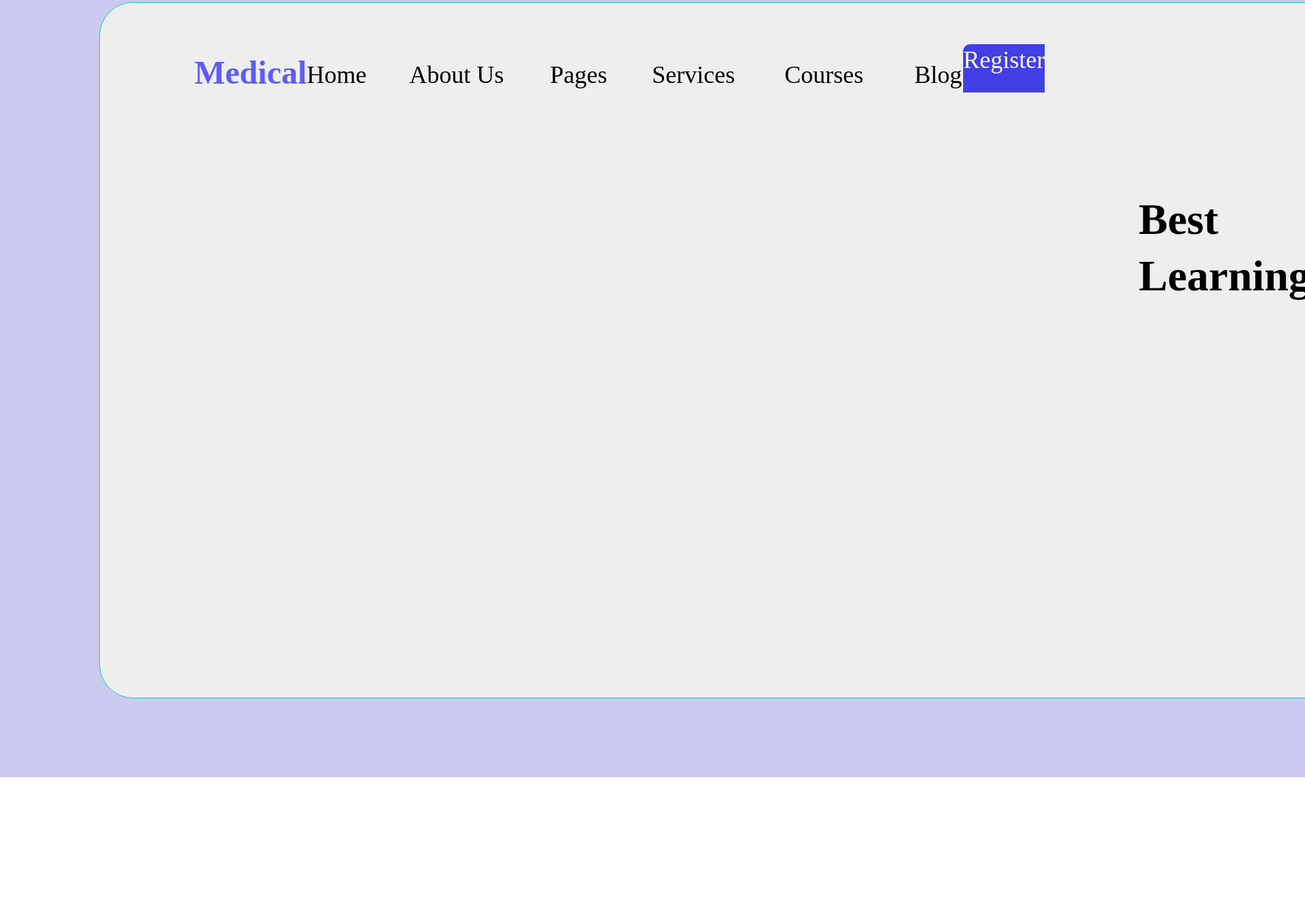
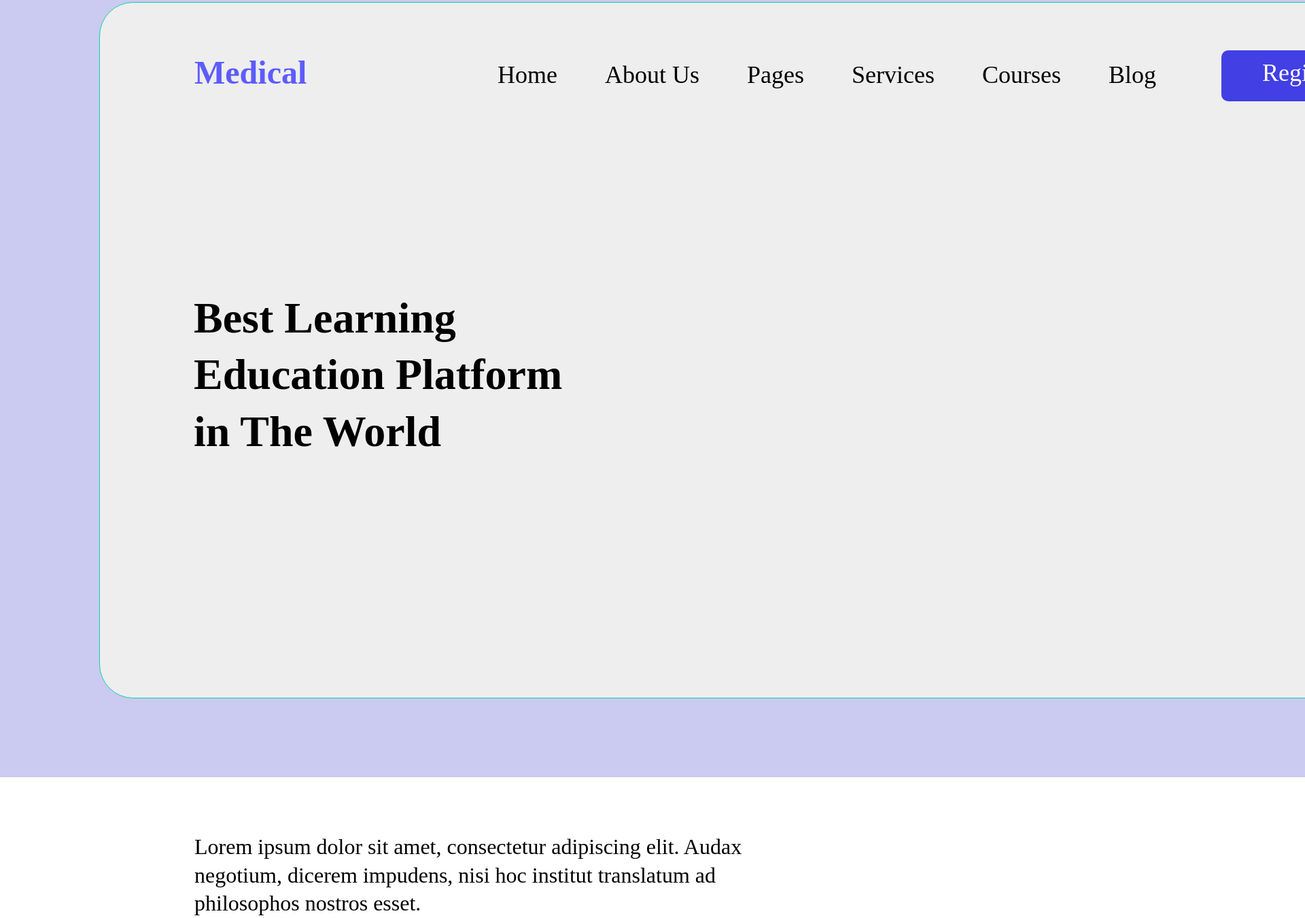
Before and after one commit to bmerga/hales, a plain HTML site: page index.html in a window 1280 px wide. Shown: the part 112-1462 px from the top of the page at 68% size, 1920 px wide, since content can reach past the window. Before the commit the page ends 1255 px from the top, so only its background shows below. Drawn offline with Linux system fonts and the light colour scheme.

Commit message:
added midle section

```diff
--- a/index.css
+++ b/index.css
@@ -58,8 +58,7 @@ p, h1, h2, h3, h4, h5, h6 {
      }
 .first-child {
   display: flex;
-  justify-content: space-between;
-  flex-direction: row;
+  flex-direction: column;
   width: 1990px;
   height: 1024px;
   top: 115px;
@@ -70,8 +69,14 @@ p, h1, h2, h3, h4, h5, h6 {
   background-color: #EEEEEE;
   border: solid #0bd1b0 1px
   }
+.nav {
+    display: flex;
+    flex-direction: row;
+    justify-content: space-between;
+    width: 1890px;
+  }
 .medical {
-  width: 185px;
+  width: 350px;
   height: 51px;
   margin-top: 72px;
   margin-left: 139px;
@@ -86,10 +91,9 @@ p, h1, h2, h3, h4, h5, h6 {
   }
 .home {
   display: flex;
-  align-content: space-between;
   margin-top: 83px;
   height: 47px;
-  gap: 50px;
+  gap: 70px;
   opacity: 0px;
   font-family: DM Sans;
   font-size: 36px;
@@ -97,56 +101,45 @@ p, h1, h2, h3, h4, h5, h6 {
   line-height: 46.87px;
   color:#000000;
       }
-.home1 {
-  width: 101px;
-  left: 538px;
-      }
-.aboutus {
-  width: 157px;
-  left: 699px;
-  }
-.pages {
-  width: 100px;
-  left: 916px;
-  }
-.services {
-  width: 145px;
-  left: 1076px;
- }
-.courses {
-  width: 141px;
-  left: 1281px;
-  }
-.blog {
-  width: 72px;
-  left: 1482px;
-  }
 .register {
-  border-radius: 10px 0px 0px 0px;
+  text-align: center;
+  padding: 10px;
+  border-radius: 10px 10px 10px 10px;
   width: 240px;
-  height: 71px;
-  margin-top: 61px;
-  left: 1671px;
-  gap: 0px;
+  height: 75px;
+  margin-top: 70px;
   opacity: 0px;
   font-family: DM Sans;
   font-size: 36px;
   font-weight: 500;
   line-height: 46.87px;
-  text-align: left;
   color: #FFFFFF;
   background-color: #423FE5;
   }
-.best {
-display: flex;
+.middle {
   width: 609px;
   height: 255px;
   margin-top: 277px;
   margin-left: 138px;
-gap: 00px;
+  gap: 0px;
   opacity: 0px;
   font-family: DM Sans;
   font-size: 64px;
   font-weight: 700;
   line-height: 83.33px;
+  text-align: left;
   }
+.lorem {
+  width: 821px;
+  height: 126px;
+  margin-top: 549px;
+  margin-left: 139px;
+  gap: 0px;
+  opacity: 0px;
+  font-family: DM Sans;
+  font-size: 32px;
+  font-weight: 400;
+  line-height: 41.66px;
+  text-align: left;
+
+  }
--- a/index.html
+++ b/index.html
@@ -1,15 +1,18 @@
 <!DOCTYPE html>
 <html lang="en">
+
 <head>
   <meta charset="UTF-8">
   <meta name="viewport" content="width=device-width, initial-scale=1.0">
-    <link rel="stylesheet" type="text/css" href="index.css"/>
+  <link rel="stylesheet" type="text/css" href="index.css" />
   <title>Project One</title>
 </head>
+
 <body>
   <div class="flex-container">
     <div class="first-child">
-          <div class="first-cild medical"> Medical</div>
+      <div class="nav">
+        <div class="medical"> Medical</div>
         <div class="home">
           <div class="home1">Home</div>
           <div class="aboutus">About Us</div>
@@ -19,12 +22,19 @@
           <div class="blog">Blog</div>
         </div>
         <div class="register"> Register</div>
-          <div class="best">
-             <p class="best1"> Best Learning</p>
-             <p class="education"> Education Platform </p>
-             <p class="in"> in The World</p>
+      </div>
+      <div class="middle">
+        <div> Best Learning
+          Education Platform
+          in The World</div>
+      </div>
+      <div class="lorem">
+        <div>Lorem ipsum dolor sit amet, consectetur adipiscing elit.
+          Audax negotium, dicerem impudens, nisi hoc institut
+          translatum ad philosophos nostros esset.</div>
       </div>
     </div>
   </div>
 </body>
+
 </html>
```
Lines whose indentation alone changed are shown as unchanged.
